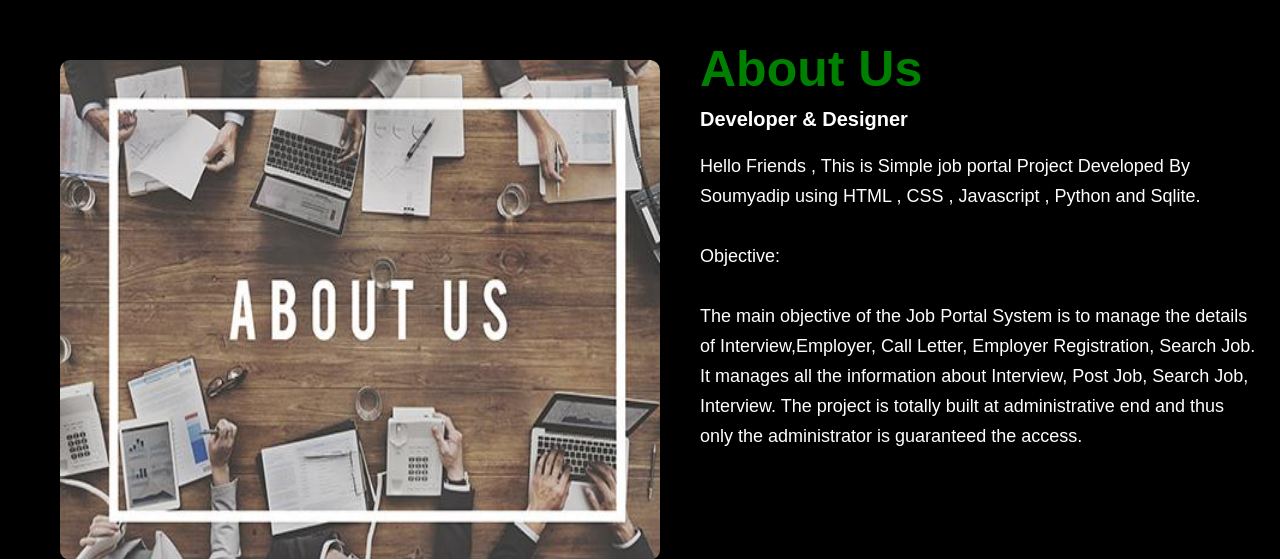
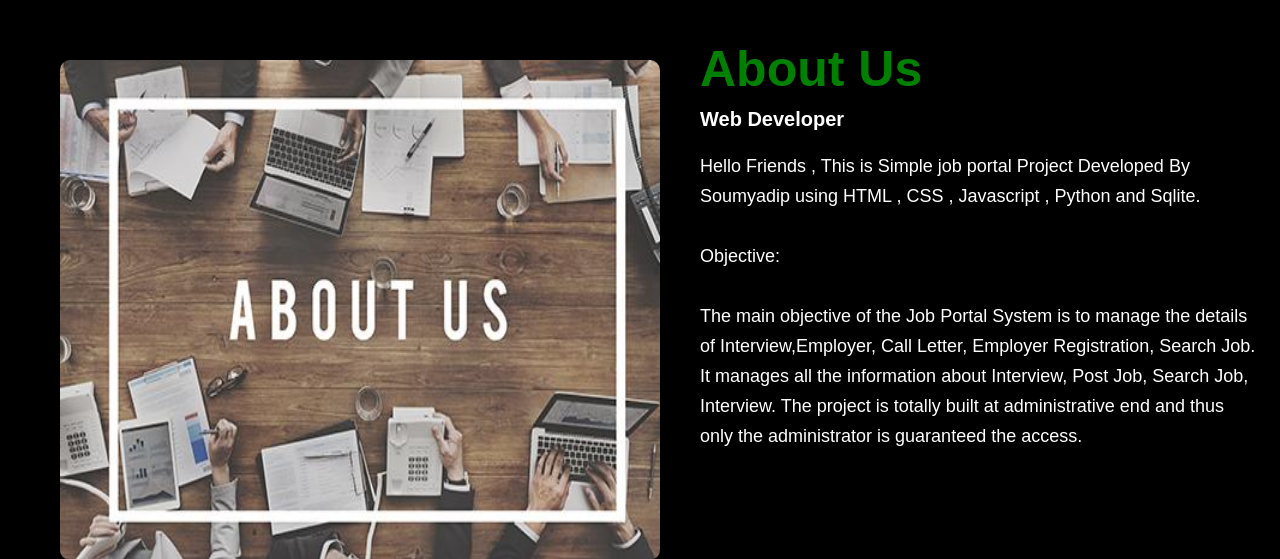
Before and after one commit to soumyyyadip/job_portal_django, a Django app: page /about/ in a window 1280 px wide. Shown: the top 559 px of the page. Run offline with Django 3.2, Linux system fonts and the light colour scheme.

Commit message:
Initial commit

```diff
--- a/template/about.html
+++ b/template/about.html
@@ -87,7 +87,7 @@ body {
             <h2>About Us</h2>
 
 
-            <h4> Developer & Designer </h4>
+            <h4> Web Developer </h4>
             <p class="description">
                 Hello Friends , This is Simple job portal Project Developed
                 By Soumyadip using HTML , CSS , Javascript , Python and Sqlite.<br><br>
--- a/template/footer.html
+++ b/template/footer.html
@@ -11,7 +11,7 @@
             <ul class="list-unstyled">
               <li><a href="#">Web Design</a></li>
               <li><a href="#">Graphic Design</a></li>
-              <li><a href="#">Web Developers</a></li>
+              <li><a href="#">Web Development</a></li>
               <li><a href="#">Python</a></li>
               <li><a href="#">HTML5</a></li>
               <li><a href="#">CSS3</a></li>
```
Also changed, not shown: README.md.
